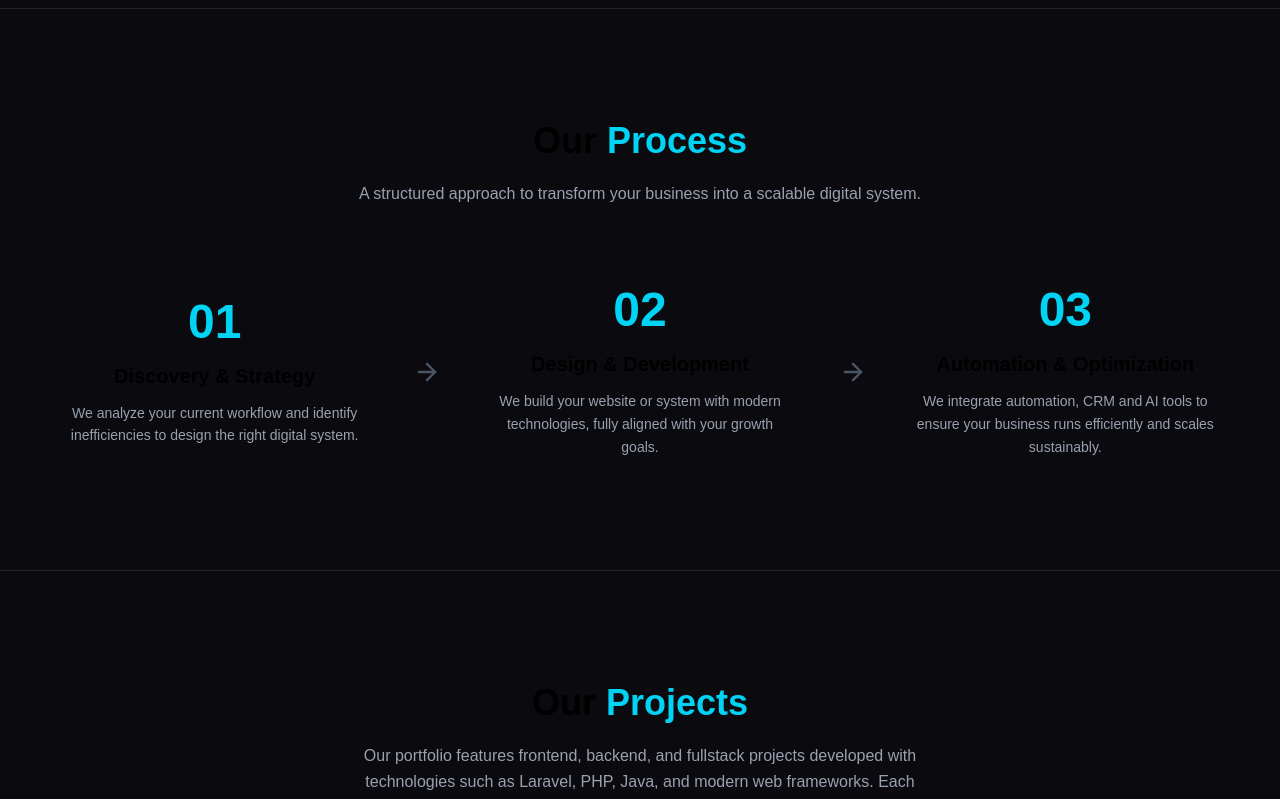
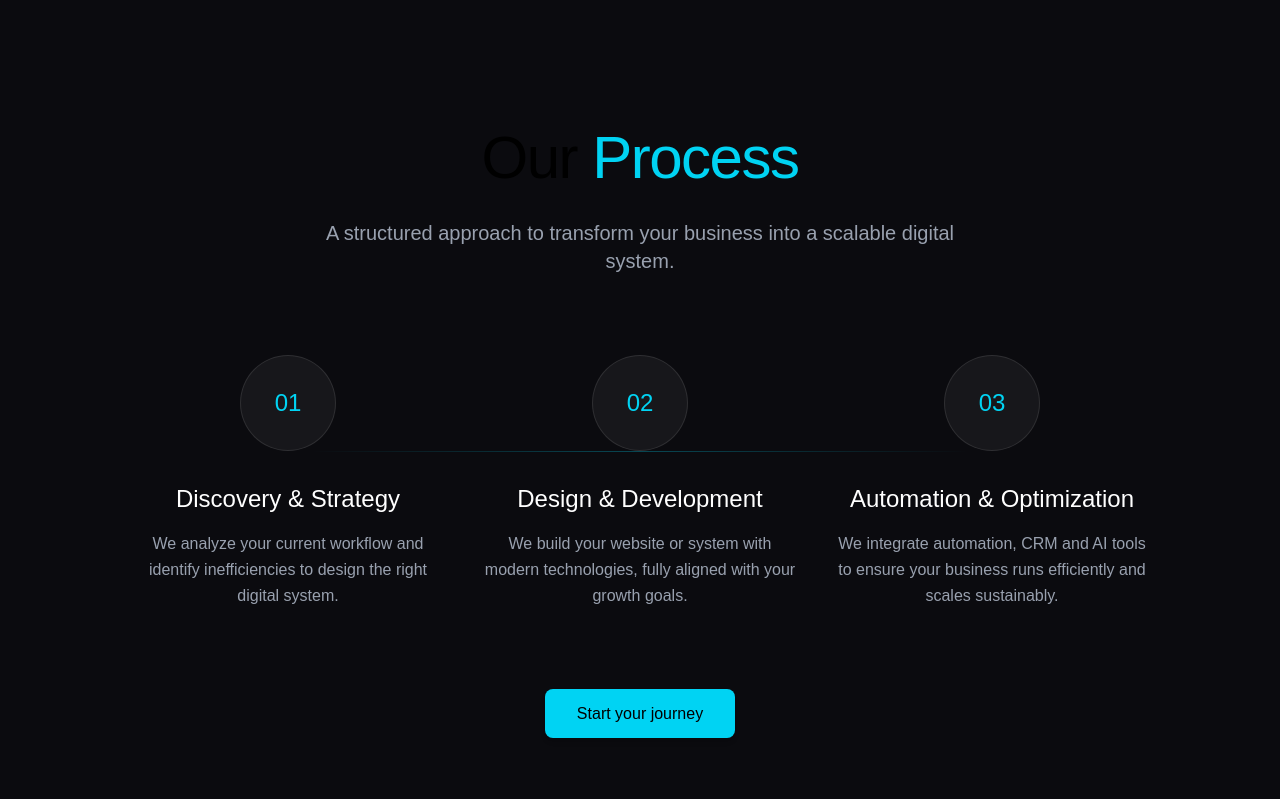
Before and after one commit to julianaherrera1/digital-systems-agency, a Next.js app: page / in a window 1280 px wide. Shown: the part 2580-3379 px from the top of the page. Built offline with nearby package versions, Linux system fonts and the light colour scheme.

Commit message:
refactor(process): improve visual design

```diff
--- a/components/sections/Process.tsx
+++ b/components/sections/Process.tsx
@@ -1,75 +1,91 @@
-import { ArrowRight } from "lucide-react";
+import { ArrowRight, Search, Code, Zap } from "lucide-react";
 
 export default function Process() {
-    return(
-         <section
-      id="process"
-      className="py-28 px-6 border-t border-white/10"
-    >
-      <div className="max-w-6xl mx-auto">
+    const steps = [
+        {
+            number: "01",
+            icon: Search,
+            title: "Discovery & Strategy",
+            description: "We analyze your current workflow and identify inefficiencies to design the right digital system."
+        },
+        {
+            number: "02",
+            icon: Code,
+            title: "Design & Development",
+            description: "We build your website or system with modern technologies, fully aligned with your growth goals."
+        },
+        {
+            number: "03",
+            icon: Zap,
+            title: "Automation & Optimization",
+            description: "We integrate automation, CRM and AI tools to ensure your business runs efficiently and scales sustainably."
+        }
+    ];
 
-        {/* Title */}
-        <div className="text-center mb-20">
-          <h2 className="text-3xl md:text-4xl font-bold">
-            Our <span className="text-cyan-400">Process</span>
-          </h2>
+    return (
+        <section id="process" className="relative py-28 px-6 overflow-hidden">
+            {/* Background glow - consistente con todas las secciones */}
+            <div className="absolute inset-0 -z-10 bg-[radial-gradient(circle_at_center,rgba(34,211,238,0.3), transparent_70%)]" />
 
-          <p className="mt-5 text-gray-400 max-w-xl mx-auto">
-            A structured approach to transform your business into a scalable digital system.
-          </p>
-        </div>
+            <div className="max-w-6xl mx-auto text-center">
+                {/* Headline - mismo estilo que Hero, Challenges y Solutions */}
+                <h2 className="text-4xl md:text-6xl lg:text-6xl font-light leading-tight tracking-tight">
+                    Our{" "}
+                    <span className="text-cyan-400">
+                        Process
+                    </span>
+                </h2>
 
-        {/* Steps */}
-        <div className="relative flex flex-col md:flex-row items-center justify-between gap-12">
+                {/* Subheadline - mismo estilo que las demás secciones */}
+                <p className="mt-6 text-lg md:text-xl text-gray-400 max-w-2xl mx-auto">
+                    A structured approach to transform your business into a scalable digital system.
+                </p>
 
-          {/* Step 1 */}
-          <div className="flex-1 text-center">
-            <div className="text-cyan-400 text-5xl font-bold mb-4">01</div>
-            <h3 className="text-xl font-semibold mb-3">
-              Discovery & Strategy
-            </h3>
-            <p className="text-gray-400 text-sm leading-relaxed max-w-xs mx-auto">
-              We analyze your current workflow and identify inefficiencies
-              to design the right digital system.
-            </p>
-          </div>
+                {/* Steps Grid - diseño mejorado */}
+                <div className="relative mt-20 grid grid-cols-1 md:grid-cols-3 gap-8 max-w-5xl mx-auto">
 
-          {/* Arrow Desktop */}
-          <div className="hidden md:block text-gray-600">
-            <ArrowRight size={28} />
-          </div>
+                    {/* Desktop Connector Line */}
+                    <div className="hidden md:block absolute top-24 left-[18%] right-[18%] h-px bg-gradient-to-r from-transparent via-cyan-400/30 to-transparent" />
 
-          {/* Step 2 */}
-          <div className="flex-1 text-center">
-            <div className="text-cyan-400 text-5xl font-bold mb-4">02</div>
-            <h3 className="text-xl font-semibold mb-3">
-              Design & Development
-            </h3>
-            <p className="text-gray-400 text-sm leading-relaxed max-w-xs mx-auto">
-              We build your website or system with modern technologies,
-              fully aligned with your growth goals.
-            </p>
-          </div>
+                    {steps.map((step, index) => (
+                        <div key={index} className="relative flex flex-col items-center">
+                            {/* Number with Icon */}
+                            <div className="relative mb-8">
 
-          {/* Arrow Desktop */}
-          <div className="hidden md:block text-gray-600">
-            <ArrowRight size={28} />
-          </div>
+                                {/* Circle with number and icon */}
+                                <div className="relative w-24 h-24 bg-white/5 border border-white/10 rounded-full flex items-center justify-center group-hover:border-cyan-400/50 transition-all duration-300">
+                                    <div className="text-center">
+                                        <div className="text-2xl font-light text-cyan-400">{step.number}</div>
+                                        <step.icon className="absolute top-1/2 left-1/2 transform -translate-x-1/2 -translate-y-1/2 opacity-0 group-hover:opacity-100 transition-opacity duration-300" size={28} />
+                                    </div>
+                                </div>
+                            </div>
 
-          {/* Step 3 */}
-          <div className="flex-1 text-center">
-            <div className="text-cyan-400 text-5xl font-bold mb-4">03</div>
-            <h3 className="text-xl font-semibold mb-3">
-              Automation & Optimization
-            </h3>
-            <p className="text-gray-400 text-sm leading-relaxed max-w-xs mx-auto">
-              We integrate automation, CRM and AI tools to ensure your
-              business runs efficiently and scales sustainably.
-            </p>
-          </div>
+                            {/* Title */}
+                            <h3 className="text-2xl font-light text-white mb-4">
+                                {step.title}
+                            </h3>
 
-        </div>
-      </div>
-    </section>
+                            {/* Description */}
+                            <p className="text-gray-400 leading-relaxed max-w-xs mx-auto">
+                                {step.description}
+                            </p>
+
+                            {/* Mobile Arrow (except last) */}
+                            {index < steps.length - 1 && (
+                                <ArrowRight className="md:hidden text-cyan-400/30 my-4 rotate-90" size={24} />
+                            )}
+                        </div>
+                    ))}
+                </div>
+
+                {/* CTA - mismo estilo que Hero, Challenges y Solutions */}
+                <div className="mt-20 flex flex-col sm:flex-row gap-4 justify-center">
+                    <button className="px-8 py-3 bg-cyan-400 text-black font-medium rounded-lg shadow-md hover:shadow-cyan-400/30 hover:-translate-y-0.5 transition-all duration-300">
+                        Start your journey
+                    </button>
+                </div>
+            </div>
+        </section>
     );
 }
```
